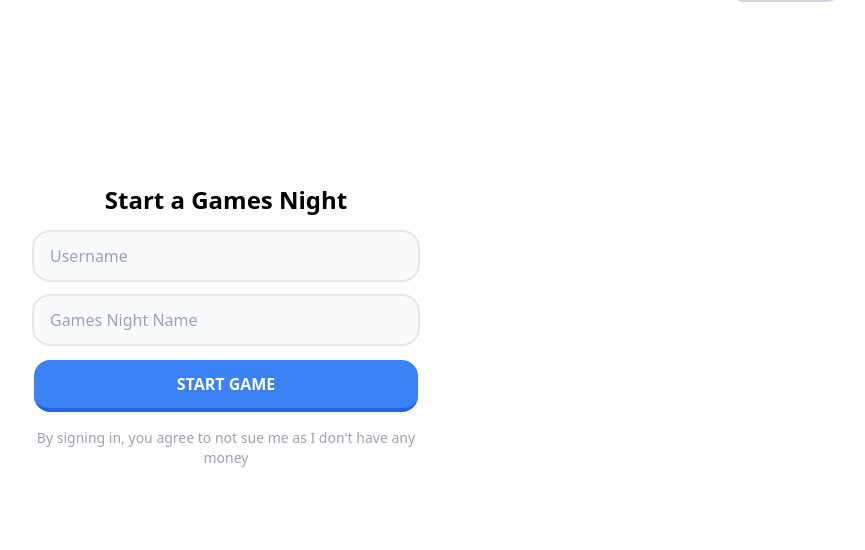
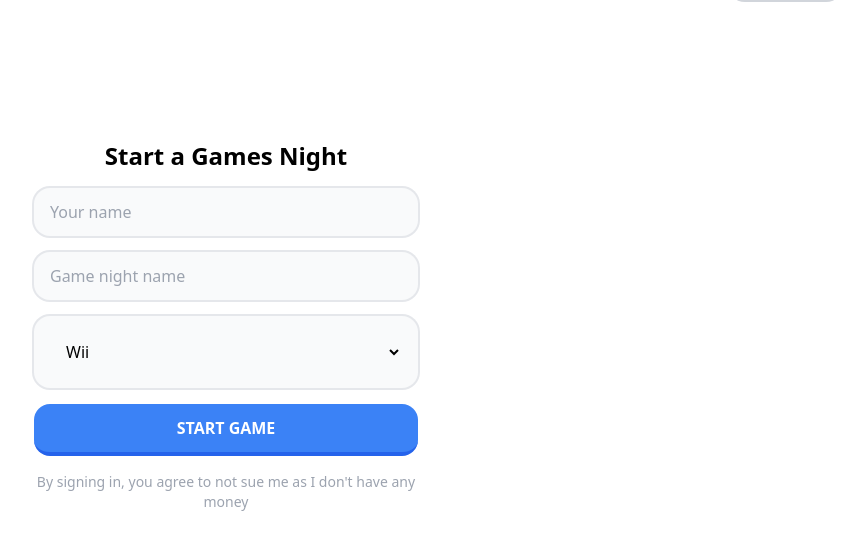
Before and after one commit to HawkshawJake/olypmic-wii-games.github.io, a Flask app: page / in a window 1280 px wide. Shown: the part 74-624 px from the top of the page, without its empty margins (414-1279 px from the left). Run offline with Flask 3, Linux system fonts and the light colour scheme; some libraries are stand-ins or nearby versions.

Commit message:
log in screen ui update

```diff
--- a/app/__init__.py
+++ b/app/__init__.py
@@ -1,5 +1,4 @@
 from flask import Flask
-from flask_sqlalchemy import SQLAlchemy
 import os
 
 from .models import db
--- a/app/models.py
+++ b/app/models.py
@@ -11,6 +11,8 @@ class Game(db.Model):
     code = db.Column(db.String(10), unique=True, nullable=False)
     name = db.Column(db.String(120), nullable=False)
     host = db.Column(db.String(120), nullable=False)
+    platform = db.Column(db.String(50), nullable=False, default="Wii")
+    created_at = db.Column(db.DateTime, server_default=db.func.now(), nullable=False)
 
     players = db.relationship(
         "Player",
--- a/app/routes.py
+++ b/app/routes.py
@@ -14,19 +14,21 @@ def _generate_game_code():
 
 @main.route("/")
 def home():
-    return render_template("index.html")
+    games = Game.query.order_by(Game.created_at.desc()).limit(10).all()
+    return render_template("index.html", games=games)
 
 
 @main.route("/create_game", methods=["POST"])
 def create_game():
     username = request.form.get("username")
     game_name = request.form.get("game_name")
+    platform = request.form.get("platform", "Wii")
 
     if not username or not game_name:
         return "Missing username or game name", 400
 
     code = _generate_game_code()
-    game = Game(code=code, name=game_name, host=username)
+    game = Game(code=code, name=game_name, host=username, platform=platform)
     player = Player(name=username, score=0, game=game)
 
     db.session.add(game)
--- a/app/templates/game.html
+++ b/app/templates/game.html
@@ -13,6 +13,7 @@
         <div>
             <h1 class="text-3xl font-bold">{{ game.name }}</h1>
             <p class="text-gray-500">Game Code: <span class="font-mono font-bold">{{ code }}</span></p>
+            <p class="text-sm text-gray-500">Platform: <span class="font-semibold">{{ game.platform }}</span></p>
         </div>
 
         <a href="/" class="text-sm text-blue-500 hover:underline">← Back</a>
--- a/app/templates/index.html
+++ b/app/templates/index.html
@@ -48,7 +48,7 @@
                         name="username"
                         required
                         type="text"
-                        placeholder="Username"
+                        placeholder="Your name"
                         class="my-3 w-full border-none bg-transparent outline-none" />
                 </div>
 
@@ -57,8 +57,16 @@
                         name="game_name"
                         required
                         type="text"
-                        placeholder="Games Night Name"
+                        placeholder="Game night name"
                         class="my-3 w-full border-none bg-transparent outline-none" />
+                </div>
+
+                <div class="w-full rounded-2xl bg-gray-50 px-4 ring-2 ring-gray-200 focus-within:ring-blue-400">
+                    <select name="platform" class="my-3 w-full border-none bg-transparent outline-none p-3">
+                        <option value="Wii">Wii</option>
+                        <option value="Switch">Switch</option>
+                        <option value="Other">Other</option>
+                    </select>
                 </div>
 
                 <button class="w-full rounded-2xl border-b-4 border-b-blue-600 bg-blue-500 py-3 font-bold text-white hover:bg-blue-400">
@@ -96,6 +104,25 @@
 
             </form>
 
+            {% if games %}
+            <div class="mt-8 rounded-3xl bg-white p-6 shadow-lg text-left">
+                <h2 class="text-xl font-bold mb-4">Open game nights</h2>
+                <div class="space-y-3 text-left">
+                    {% for game in games %}
+                        <a href="{{ url_for('main.game', code=game.code) }}" class="block rounded-2xl border border-gray-200 p-4 hover:bg-gray-50">
+                            <div class="flex justify-between items-center">
+                                <div>
+                                    <p class="font-bold">{{ game.name }}</p>
+                                    <p class="text-sm text-gray-500">Host: {{ game.host }} · {{ game.platform }}</p>
+                                </div>
+                                <div class="text-xs font-semibold text-blue-600">{{ game.code }}</div>
+                            </div>
+                        </a>
+                    {% endfor %}
+                </div>
+            </div>
+            {% endif %}
+
             <!-- FOOTER -->
             <div class="mt-8 text-sm text-gray-400">
                 By signing in, you agree to not sue me as I don't have any money
```
